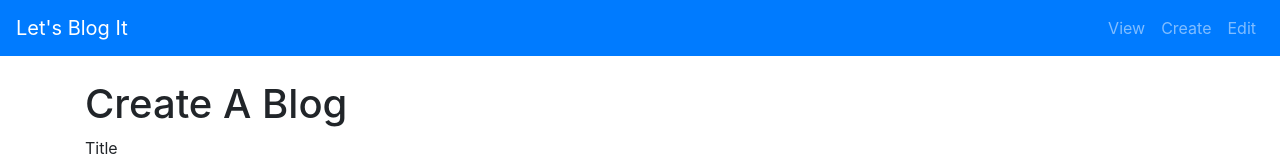
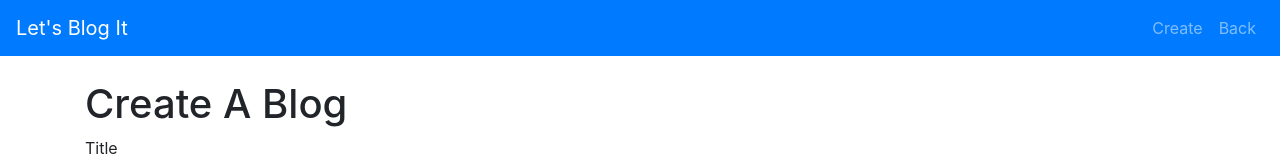
Before and after one commit to tabbu724/angular_blog_app, an Angular app: page /create in a window 1280 px wide. Shown: the top 160 px of the page. Built offline with nearby package versions, Linux system fonts and the light colour scheme.

Commit message:
added css file for ngx-toastr and removed view and edit links from home , added back button instead in the navbar

```diff
--- a/angular.json
+++ b/angular.json
@@ -25,7 +25,8 @@
             ],
             "styles": [
               "src/styles.css",
-              "./node_modules/bootstrap/dist/css/bootstrap.min.css"
+              "./node_modules/bootstrap/dist/css/bootstrap.min.css",
+              "./node_modules/ngx-toastr/toastr.css"
             ],
             "scripts": [
               "./node_modules/jquery/dist/jquery.min.js",
--- a/src/app/app.component.css
+++ b/src/app/app.component.css
@@ -6,7 +6,7 @@
 margin-bottom: 90px;
 }
 .footer{
-    position: absolute;
+    position: fixed;
     width: 100%;
     height: 60px;
     bottom: 0;
--- a/src/app/app.component.html
+++ b/src/app/app.component.html
@@ -16,24 +16,17 @@
   <div class="collapse navbar-collapse justify-content-end" id="navbarSupportedContent">
     <ul class="navbar-nav ">
       <li class="nav-item">
-        <a class="nav-link" [routerLink]="['/view']">View</a>
-      </li>
-      <li class="nav-item">
         <a class="nav-link" [routerLink]="['/create']">Create</a>
       </li>
       <li class="nav-item">
-        <a class="nav-link" [routerLink]="['/edit']">Edit</a>
+        <a class="nav-link" (click)="prevRoute()">Back</a>
       </li>
     </ul>
   </div>
 </nav>
         <!--FOOTER USING CUSTOM CLASSES  -->
 
-<div class=" footer ">
-  <div class="container text-center ">
-    <span class="text-muted ">&copy;Blog Rights</span>
-    </div>
-</div>
+
 <!-- * * * * * * * * * * * * * * * * * * * * * * * * * * * * * * * -->
 <!-- * * * * * * * * * * * The content above * * * * * * * * * * * -->
 <!-- * * * * * * * * * * is only a placeholder * * * * * * * * * * -->
@@ -45,3 +38,9 @@
 
 
 <router-outlet></router-outlet>
+
+<div class=" footer ">
+  <div class="container text-center ">
+    <span class="text-muted ">&copy;Blog Rights</span>
+    </div>
+</div>
--- a/src/app/app.component.ts
+++ b/src/app/app.component.ts
@@ -1,10 +1,18 @@
 import { Component } from '@angular/core';
+import { Location } from '@angular/common';
 
 @Component({
   selector: 'app-root',
   templateUrl: './app.component.html',
-  styleUrls: ['./app.component.css']
+  styleUrls: ['./app.component.css'],
+  providers: [Location]
 })
 export class AppComponent {
   title = 'blog-frontend';
+
+  constructor(private location: Location) { }
+
+  public prevRoute() {
+    this.location.back();
+  }
 }
--- a/src/app/blog-http.service.ts
+++ b/src/app/blog-http.service.ts
@@ -48,7 +48,7 @@ export class BlogHttpService {
   }
 
   deleteblog=(currentBlogId: string)=>{
-    let response = this._http.get(this.baseUrl + '/'+currentBlogId+'/delete'+'?authToken='+this.token)
+    let response = this._http.post(this.baseUrl + '/'+currentBlogId+'/delete'+'?authToken='+this.token,'');
     return response;
   }
 
--- a/src/styles.css
+++ b/src/styles.css
@@ -1 +1,2 @@
 /* You can add global styles to this file, and also import other style files */
+/* @import '../node_modules/ngx-toastr/toastr.css'; */
```
